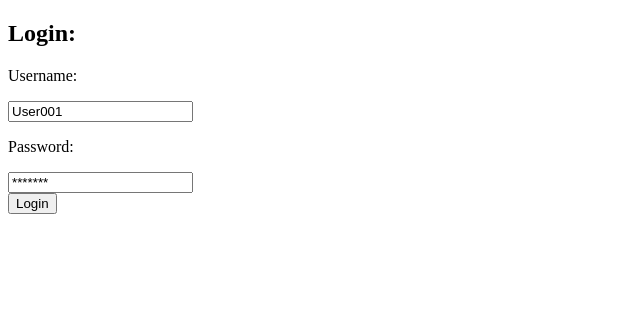
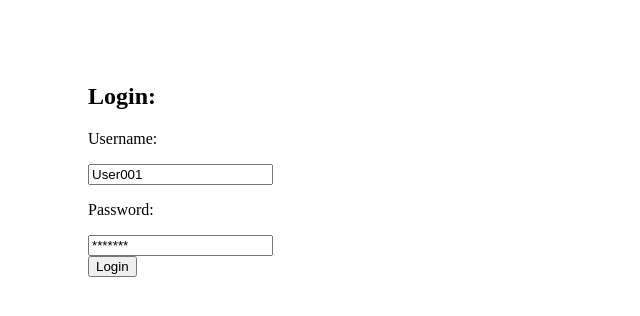
Before and after one commit to Unc-Raymus/DIG-4104c-078-Group-2, a plain HTML site: page Dig_4104c_Group2_InteractionDesign/index.html in a window 1280 px wide. Shown: the whole page, without its empty margins (0-640 px from the left). Drawn offline with Linux system fonts and the light colour scheme.

Commit message:
index
linked css to login page (index.html)

```diff
--- a/Dig_4104c_Group2_InteractionDesign/index.html
+++ b/Dig_4104c_Group2_InteractionDesign/index.html
@@ -5,15 +5,20 @@
         <title>Group 2- Interaction Design</title>
         <meta charset="UTF-8">
         <meta name="viewport" content="width=device-width, initial scale=1.0">
+        <link rel="stylesheet" href="homegridtemplate.css">
+
     </head>
     <body>
-        <h2>Login:</h2>
+        <div class="grid-container">
+        <div class="main"> <h2>Login:</h2>
             <form method="get" action="home.html">
                 <p>Username:</p>
                 <input type="text" value="User001">
                 <p>Password:</p>
                 <input type="text" value="*******"><br>
                 <button type="submit">Login</button>
-        </form>
+            </form></div>
+           </div>
+
     </body>
 </html>
```
Lines whose indentation alone changed are shown as unchanged.
